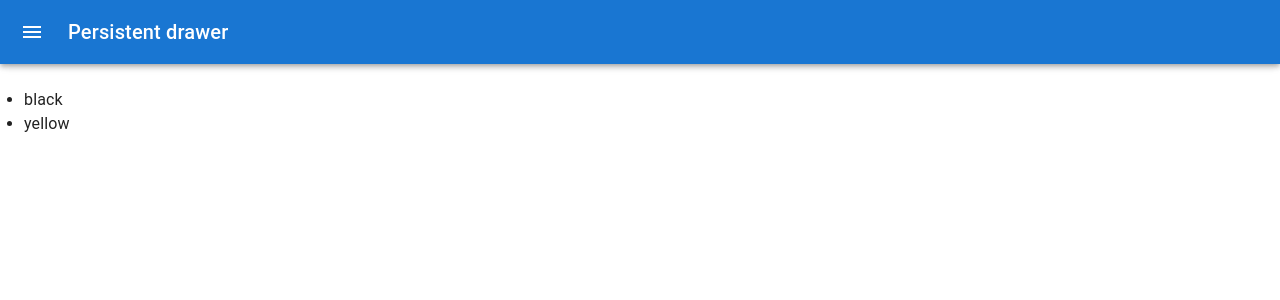
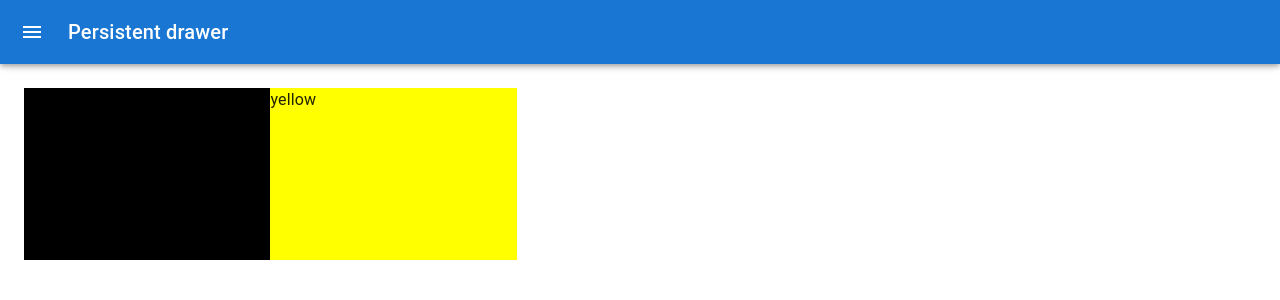
Before and after one commit to Waydj/colors, a React (Vite) app: page /palette/new in a window 1280 px wide. Shown: the top 300 px of the page. Built offline with nearby package versions, Linux system fonts and the light colour scheme.

Commit message:
add DraggableColorBox

```diff
--- /dev/null
+++ b/src/DraggableColorBox.jsx
@@ -0,0 +1,18 @@
+export const DraggableColorBox = ({ color }) => {
+  return (
+    <div
+      style={{
+        backgroundColor: color,
+        height: "25%",
+        width: "20%",
+        margin: "0 auto",
+        display: "inline-block",
+        position: "relative",
+        cursor: "pointer",
+        marginBottom: "-3.5px",
+      }}
+    >
+      {color}
+    </div>
+  );
+};
--- a/src/NewPaletteForm.jsx
+++ b/src/NewPaletteForm.jsx
@@ -12,12 +12,14 @@ import Typography from "@mui/material/Typography";
 import { styled } from "@mui/material/styles";
 import { ChromePicker } from "react-color";
 import { Button } from "@mui/material";
+import { DraggableColorBox } from "./DraggableColorBox";
 
 const drawerWidth = 400;
 
 const Main = styled("main", { shouldForwardProp: (prop) => prop !== "open" })(
   ({ theme, open }) => ({
     flexGrow: 1,
+    height: "calc(100vh - 64px)",
     padding: theme.spacing(3),
     transition: theme.transitions.create("margin", {
       easing: theme.transitions.easing.sharp,
@@ -136,11 +138,9 @@ export const NewPaletteForm = () => {
       </Drawer>
       <Main open={open}>
         <DrawerHeader />
-        <ul>
-          {colors.map((color) => (
-            <li key={color}>{color}</li>
-          ))}
-        </ul>
+        {colors.map((color) => (
+          <DraggableColorBox color={color} key={color} />
+        ))}
       </Main>
     </Box>
   );
```
